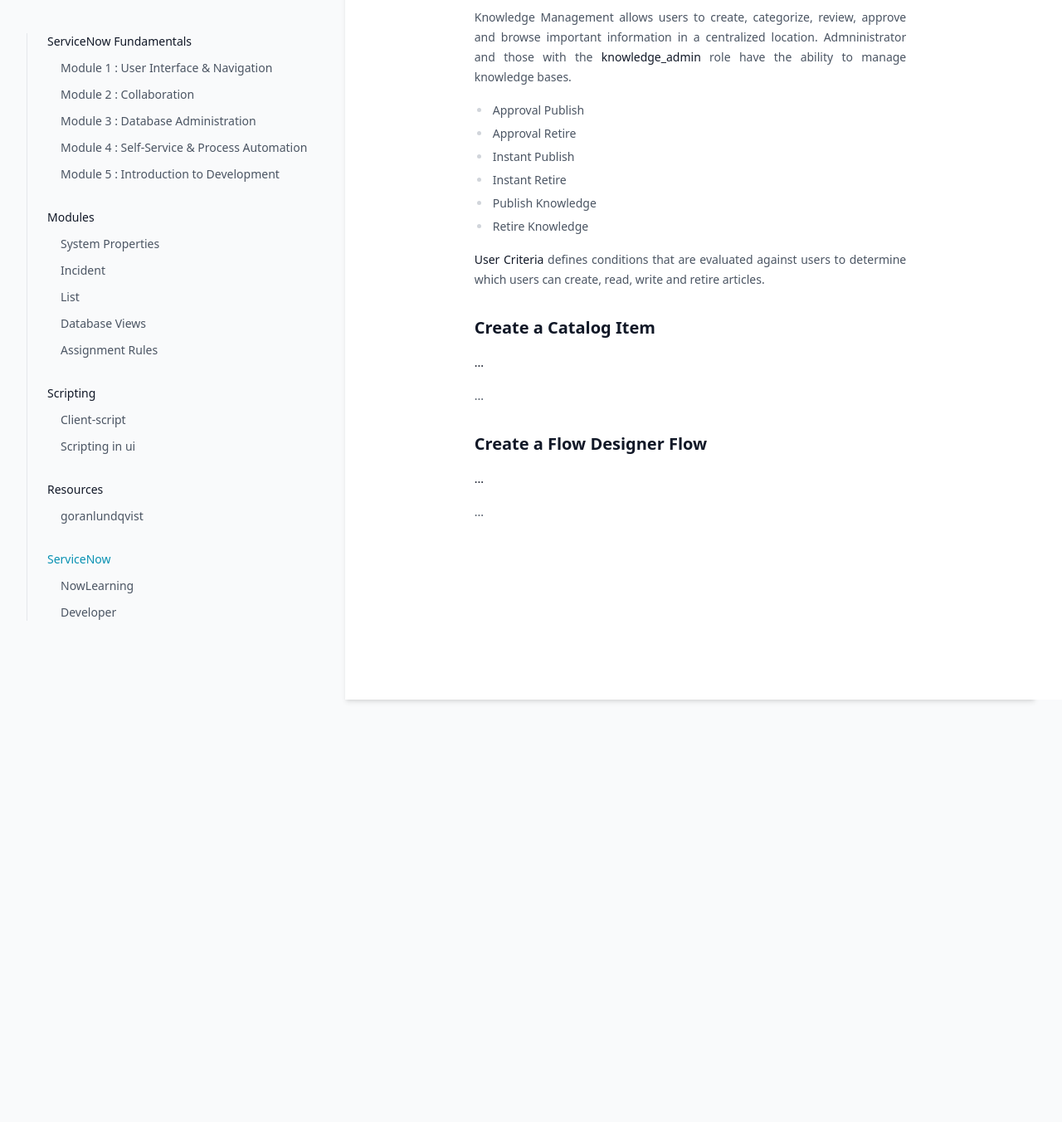
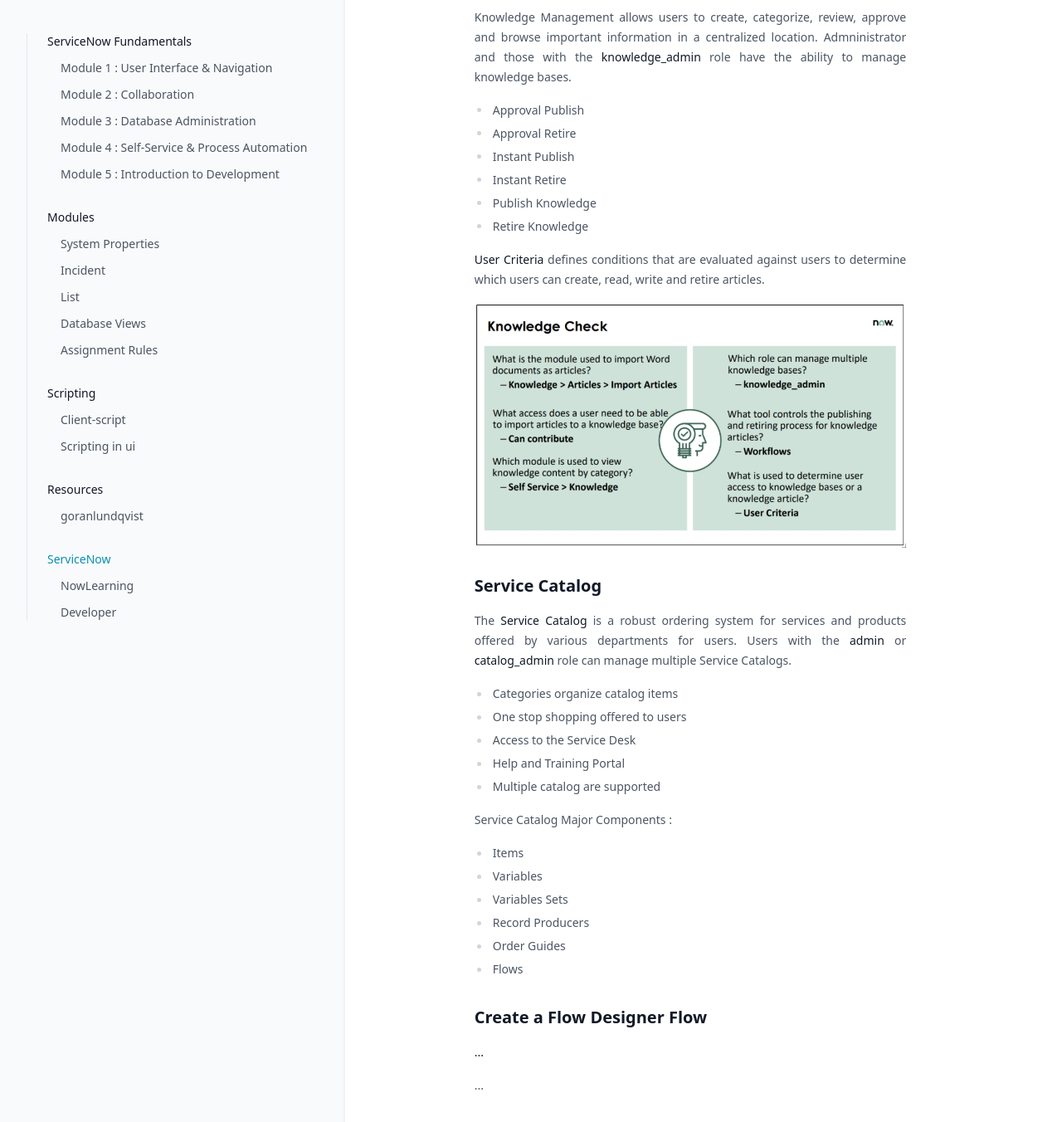
Before and after one commit to greglejeune/ebook, a Jekyll site: the page built from _servicenow/2021-11-01-snf-module4.md, in a window 1280 px wide and 1400 px high, scrolled down 557 px. Shown: the top 1352 px of the window at 83% size. Built offline with Jekyll 4.4.1, drawn with Linux system fonts in a browser that asks for light colours.

Commit message:
Update 2021-11-01-snf-module4.md

```diff
--- a/_servicenow/2021-11-01-snf-module4.md
+++ b/_servicenow/2021-11-01-snf-module4.md
@@ -37,13 +37,34 @@ category: snf
     <strong>User Criteria</strong> defines conditions that are evaluated against users to determine which users can create, read, write and retire articles.
 </p>
 
-<h2>Create a Catalog Item</h2>
+<img src="https://greglejeune.github.io/ebook/img/SNFundamentals4-1.png">
 
-<p style="text-align: justify;"><strong>...</strong></p>
+<h2>Service Catalog</h2>
 
 <p style="text-align: justify;">
-    ...
+    The <strong>Service Catalog</strong> is a robust ordering system for services and products offered by various departments for users. Users with the <strong>admin</strong> or <strong>catalog_admin</strong> role can manage multiple Service Catalogs.
 </p>
+
+<ul>
+  <li>Categories organize catalog items</li>
+  <li>One stop shopping offered to users</li>
+  <li>Access to the Service Desk</li>
+  <li>Help and Training Portal</li>
+  <li>Multiple catalog are supported</li>
+</ul>
+
+<p style="text-align: justify;">
+    Service Catalog Major Components :
+</p>
+
+<ul>
+  <li>Items</li>
+  <li>Variables</li>
+  <li>Variables Sets</li>
+  <li>Record Producers</li>
+  <li>Order Guides</li>
+  <li>Flows</li>
+</ul>
 
 <h2>Create a Flow Designer Flow</h2>
 
```
